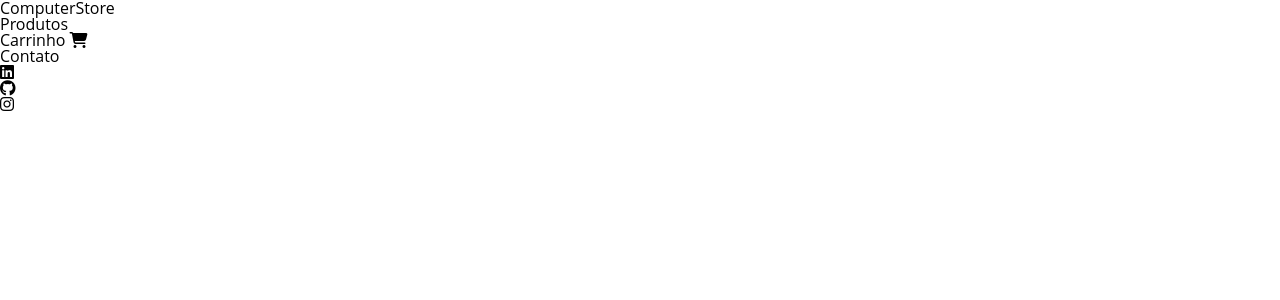
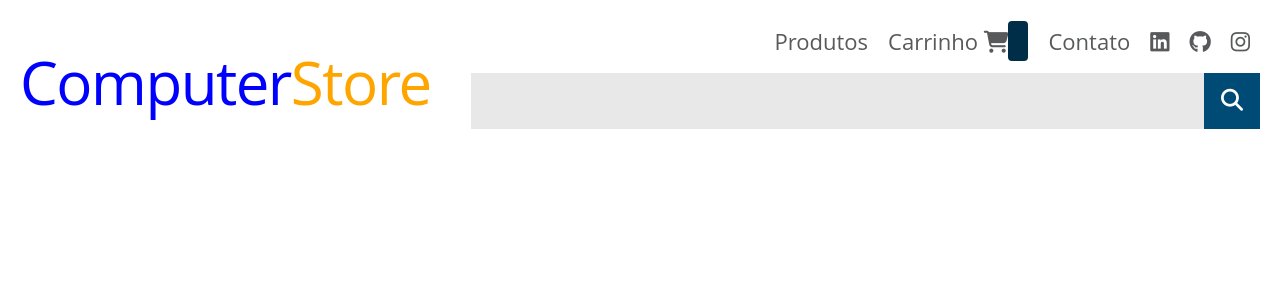
Before and after one commit to GabrielCFigueiredo/computer-store-angular, an Angular app: page / in a window 1280 px wide. Shown: the top 300 px of the page. Built offline with nearby package versions, Linux system fonts and the light colour scheme.

Commit message:
styling header

```diff
--- a/src/app/app.component.css
+++ b/src/app/app.component.css
@@ -0,0 +1,5 @@
+.container {
+    width: "80%";
+    margin: auto;
+    padding: 20px;
+}
--- a/src/app/app.component.html
+++ b/src/app/app.component.html
@@ -1 +1,3 @@
-<app-header></app-header>
+<div class="container">
+  <app-header></app-header>
+</div>
--- a/src/app/header/header.component.css
+++ b/src/app/header/header.component.css
@@ -0,0 +1,85 @@
+.main-header {
+    padding: 10px 0px;
+    display: flex;
+    flex-flow: row wrap;
+    justify-content: space-between;
+    align-items: center;
+    column-gap: 40px;
+}
+
+.main-header__title {
+    font-size: 80px;
+    letter-spacing: -1.5px;
+}
+
+.main-header__title--blue {
+    color: var(--blue);
+    color: blue;
+    font-size:60px;
+}
+
+.main-header__title--orange {
+    color: var(--orange);
+    color: orange;
+    font-size:60px;
+}
+
+.main-header__menu ul {
+    display: flex;
+    justify-content: flex-end;
+}
+
+.main-header__menu a {
+    padding: 10px 10px;
+    color: var(--gray);
+    font-weight: 400;
+    font-size: 22px;
+    text-decoration: none;
+    transition: all .3s ease-in-out;
+}
+
+.main-header__menu a:hover {
+    background-color: var(--blue);
+    color: #fff;
+}
+
+.container-menu {
+    display: flex;
+    flex-direction: column;
+    row-gap: 20px;
+    flex: 1;
+}
+
+.badge-carrinho {
+    background-color: var(--dark-blue);
+    padding: 5px 10px;
+    border-radius: 4px;
+    color: white;
+}
+
+.search-form{
+    height: 44px;
+    display: flex;
+
+}
+
+.search-form input{
+    box-sizing: border-box;
+    height: 56px;
+    padding: 28px;
+    flex:1;
+    background-color: var(--light-gray);
+    color: var(--gray);
+    border: none;
+    transition: all -3s ease-in-out;
+    font-size: 22px;
+}
+
+.search-form button{
+    width: 56px;
+    height: 56px;
+    background-color: var(--blue);
+    border:none;
+    color: #fff;
+    font-size: 22px;
+}
--- a/src/app/header/header.component.html
+++ b/src/app/header/header.component.html
@@ -1,12 +1,20 @@
-<header>
-  <h1><span>Computer</span><span>Store</span></h1>
-  <nav>
+<header class="main-header">
+  <h1 class="main-header__title">
+    <span class="main-header__title--blue">Computer</span
+    ><span class="main-header__title--orange">Store</span>
+  </h1>
+  <div class="container-menu">
+    <nav class="main-header__menu">
       <ul>
         <li>
           <a>Produtos</a>
         </li>
         <li>
-        <a>Carrinho <i class="fa-sharp fa-solid fa-cart-shopping"></i></a>
+          <a
+            >Carrinho
+            <i class="fa-sharp fa-solid fa-cart-shopping"></i>
+            <span class="badge-carrinho"></span>
+          </a>
         </li>
         <li>
           <a>Contato</a>
@@ -22,4 +30,9 @@
         </li>
       </ul>
     </nav>
+    <form class="search-form">
+      <input type="text" />
+      <button type="button"><i class="fa-solid fa-magnifying-glass"></i></button>
+    </form>
+  </div>
 </header>
```
Lines whose indentation alone changed are shown as unchanged.
